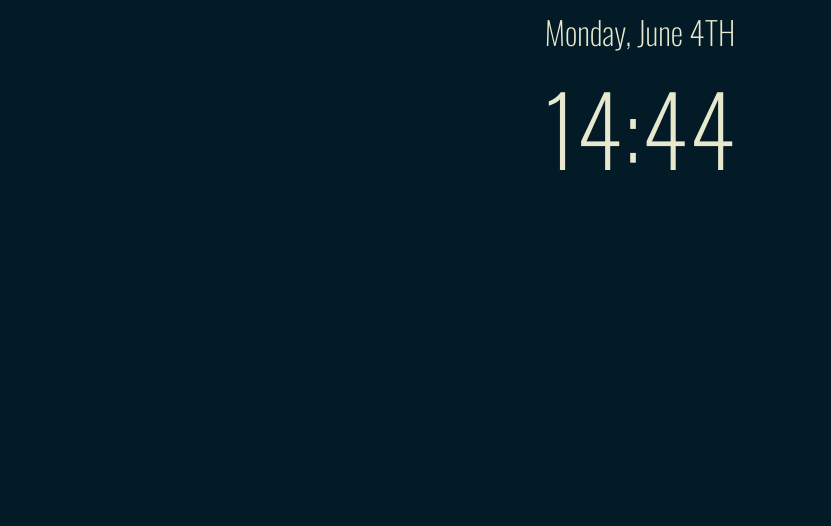
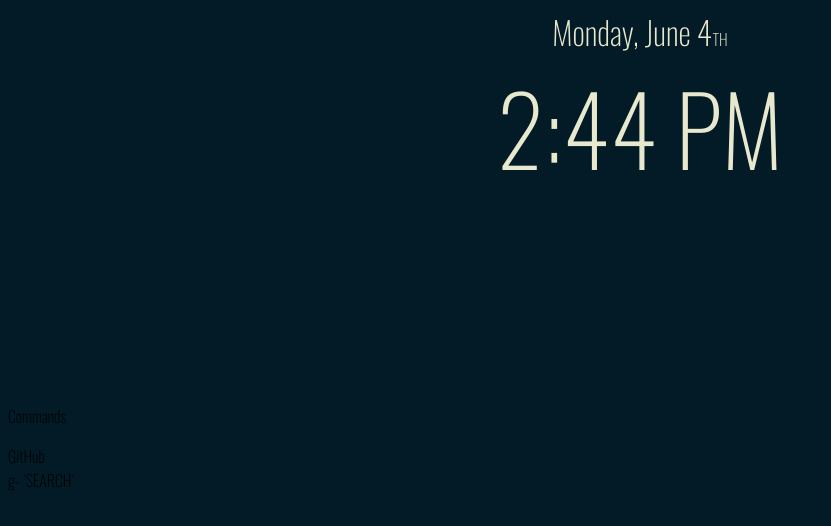
Before and after one commit to MichaelDillie/dashStartPage, a website: page index.html in a window 1280 px wide. Shown: the whole page, without its empty margins (0-831 px from the left). Drawn offline with nearby package versions, Linux system fonts and the light colour scheme.

Commit message:
Stopping point

```diff
--- a/index.html
+++ b/index.html
@@ -8,7 +8,7 @@
   <link href="https://fonts.googleapis.com/css?family=Oswald:200,600" rel="stylesheet">
   <link rel="stylesheet" href="./style.css">
   <script src="https://ajax.googleapis.com/ajax/libs/jquery/3.3.1/jquery.min.js"></script>
-  <title>Dash Start Page</title>
+  <title>Dash</title>
 </head>
 
 <body>
@@ -114,7 +114,9 @@
   </script>
 
   <div id="clock-wrapper">
-    <div id="date"></div>
+    <div id="date">
+      <span id="ordinal">test</span>
+    </div>
     <div id="time"></div>
   </div>
 
@@ -124,6 +126,12 @@
     </form>
   </div>
 
+  <div id="testing-wrapper">
+    <p>Commands</p>
+    <div>GitHub</div>
+    <div>g- `SEARCH`</div>
+  </div>
+
   <script src="main.js"></script>
 </body>
 
--- a/main.js
+++ b/main.js
@@ -12,15 +12,14 @@ $(document).ready(function () {
 
         function ordinalCheck() {
           var currentDayString = currentDay.toString();
-
           if (currentDayString.endsWith(1)) {
-        currentDay += "ST";
+            currentDay += "<span id='ordinal'>ST</span>";
           } else if (currentDayString.endsWith(2)) {
-        currentDay += "ND";
+            currentDay += "<span id='ordinal'>ND</span>";
           } else if (currentDayString.endsWith(3)) {
-        currentDay += "RD";
+            currentDay += "<span id='ordinal'>RD</span>";
           } else {
-        currentDay += "TH";
+            currentDay += "<span id='ordinal'>TH</span>";
           }
         }
         ordinalCheck();
@@ -40,7 +39,16 @@ $(document).ready(function () {
           var currentTime = new Date();
           currentHour = checkTime(currentTime.getHours());
           currentMin = checkTime(currentTime.getMinutes());
-      document.getElementById("time").innerHTML = currentHour + ":" + currentMin;
+          timePeriod = "AM";
+          currentHour12 = currentHour;
+          if(currentHour12 >= 12) {
+            currentHour12 = currentHour - 12;
+            timePeriod = "PM";
+          }
+          if(currentHour12 == 0) {
+            currentHour12 = 12;
+          }
+          document.getElementById("time").innerHTML = currentHour12 + ":" + currentMin + " " + timePeriod;
           setTimeout(function () {
             timeFunc()
           }, 500);
@@ -48,4 +56,5 @@ $(document).ready(function () {
         timeFunc();
       }
       runTimefunc();
+
       });
--- a/style.css
+++ b/style.css
@@ -32,3 +32,6 @@ input {
 #date {
   font-size: 2em;
 }
+#ordinal {
+  font-size: .5em;
+}
```
Lines whose indentation alone changed are shown as unchanged.
